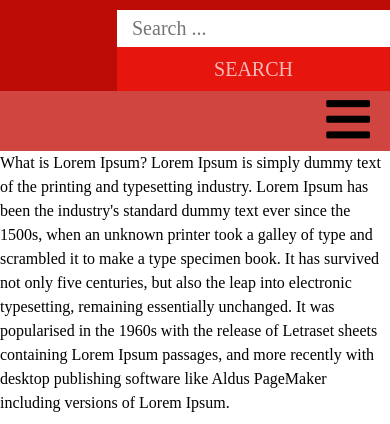
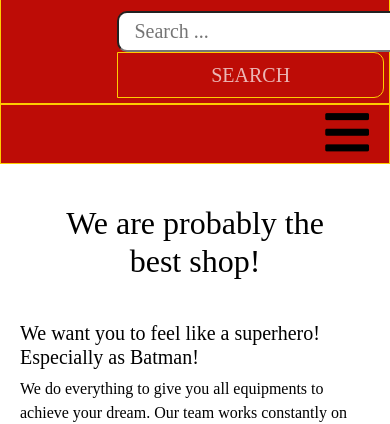
Before and after one commit to VovaChampion/Online_shop, a PHP site: page /Online_shop/about.php in a window 390 px wide; the page is wider, and only the part inside the window is pictured. Shown: the part 410-834 px from the top of that part. Run offline with PHP 8.4, Linux system fonts and the light colour scheme; some libraries are stand-ins or nearby versions.

Commit message:
Add styles + content fot About us page

```diff
--- a/public/about.php
+++ b/public/about.php
@@ -1,13 +1,20 @@
 <?php include "templates/header.php"; ?>
 
-<p>What is Lorem Ipsum?
-Lorem Ipsum is simply dummy text of the printing and typesetting industry.
-Lorem Ipsum has been the industry's standard dummy text ever since the 1500s,
-when an unknown printer took a galley of type and scrambled it to make a type specimen book.
-It has survived not only five centuries, but also the leap into electronic typesetting,
-remaining essentially unchanged. It was popularised in the 1960s with the release of Letraset sheets
-containing Lorem Ipsum passages, and more recently with desktop publishing software
-like Aldus PageMaker including versions of Lorem Ipsum.</p>
+<div class="about-us">
+    <h2>We are probably the best shop!</h2>
+    <div class="about-desc">
+        <h5>We want you to feel like a superhero! Especially as Batman!</h5>
+        <p>We do everything to give you all equipments to achieve your dream.
+        Our team works constantly on improving our assortiment.
+        </p>
+        <address>Lets us know if we are not match your expectations<br>
+        via phone: 555-66-77 <br>
+        email: info@likebatman.com <br>
+        <a href="contact.php">Contact us here</a>
+        </address>
+    </div>
+    <img class="about-img" src="images/batman.jpg" alt="Batman">
+</div>
 
 
 <?php include "templates/footer.php"; ?>
--- a/public/css/style.css
+++ b/public/css/style.css
@@ -1,3 +1,7 @@
+:root {
+	--main-my-bg-color: rgb(189, 12, 6);
+	--main-my-border-color:rgb(255, 204, 0);
+  }
 
 * {
 	box-sizing: border-box;
@@ -35,6 +40,7 @@ th {
 	flex-wrap: wrap;
 	width: 50%;
 	margin-left: 50%;
+	padding-bottom: 5px;
 }
 
 input[type="search"] {
@@ -44,7 +50,7 @@ input[type="search"] {
 	text-overflow: ellipsis;
 	white-space: nowrap;
 	padding: 0.35em 0.75em;
-	border: none;
+	border-radius: 10px 0px 0px 10px;
 	font-size: 20px;
 	text-decoration: none;
 	line-height: normal;
@@ -53,16 +59,17 @@ input[type="search"] {
 
 button[type="submit"] {
 	box-sizing: border-box;
-	border-radius: 0px 2px 2px 0px;
-	background: rgb(230, 21, 14);
+	border-radius: 0px 10px 10px 0px;
+	background: var(--main-my-bg-color);
 	font-weight: 300;
 	text-transform: uppercase;
 	color: rgba(255, 255, 255, 0.7);
 	padding: 0.35em 0.75em;
-	border: none;
+	border: 1px solid var(--main-my-border-color);
 	font-size: 20px;
 	text-decoration: none;
 	cursor: pointer;
+	margin-right: 5px;
 }
 
 button[type="submit"]:hover {
@@ -82,8 +89,8 @@ button[type="submit"] {
 /* Navigation bar */
 .navbar {
 	font-size: 20px;
-	background: rgb(209, 69, 64);
-	/* border: 1px solid rgba(20, 119, 199, 0.521); */
+	background: var(--main-my-bg-color);
+	border: 1px solid var(--main-my-border-color);
 	display: flex;
 	justify-content: space-between;
 	height: 60px;
@@ -653,6 +666,31 @@ iframe{
 	width: 200px!important;
 }
 
+.about-us {
+	display: flex;
+	flex-flow: row wrap;
+	margin: 10px;
+	/* background: hotpink; */
+	text-align: center;
+}
+
+.about-us > * {
+	padding: 10px;
+  	flex: 1 100%;
+}
+
+.about-us h2{
+	margin: 20px;
+}
+
+.about-desc {
+	flex: 40%;
+	text-align: left;
+}
+
+.about-img {
+	flex: 60%;
+}
 @media screen and (max-width: 375px) {
 	/* .header h1 {
 	  font-size: 30px;
--- a/public/templates/header.php
+++ b/public/templates/header.php
@@ -49,9 +49,9 @@
 			<li><a href="index.php" class="nav-links">Home</a></li>
 			<li><a href="#" class="nav-links">Products</a>
 				<ul class="dropdown" aria-label="submenu">
-					<li><a href="#">Sub-1</a></li>
-					<li><a href="#">Sub-2</a></li>
-					<li><a href="#">Sub-3</a></li>
+					<li><a href="#">Cool products</a></li>
+					<li><a href="#">Best products</a></li>
+					<li><a href="#">Don't read this</a></li>
 				</ul>
 			</li>
 			<li><a href="about.php" class="nav-links">About Us</a></li>
```
Also changed, not shown: other parts of public/css/style.css (+26 -15 lines), public/images/batman.jpg (added).
